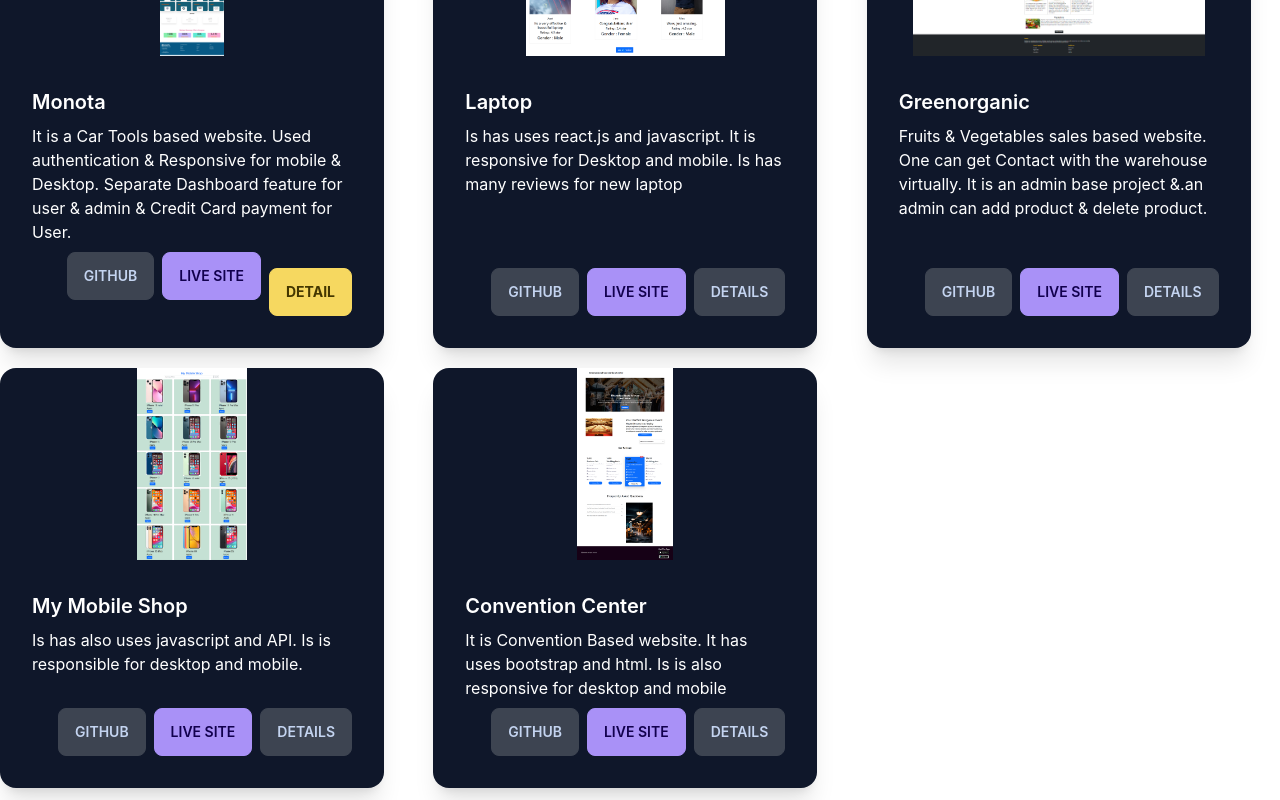
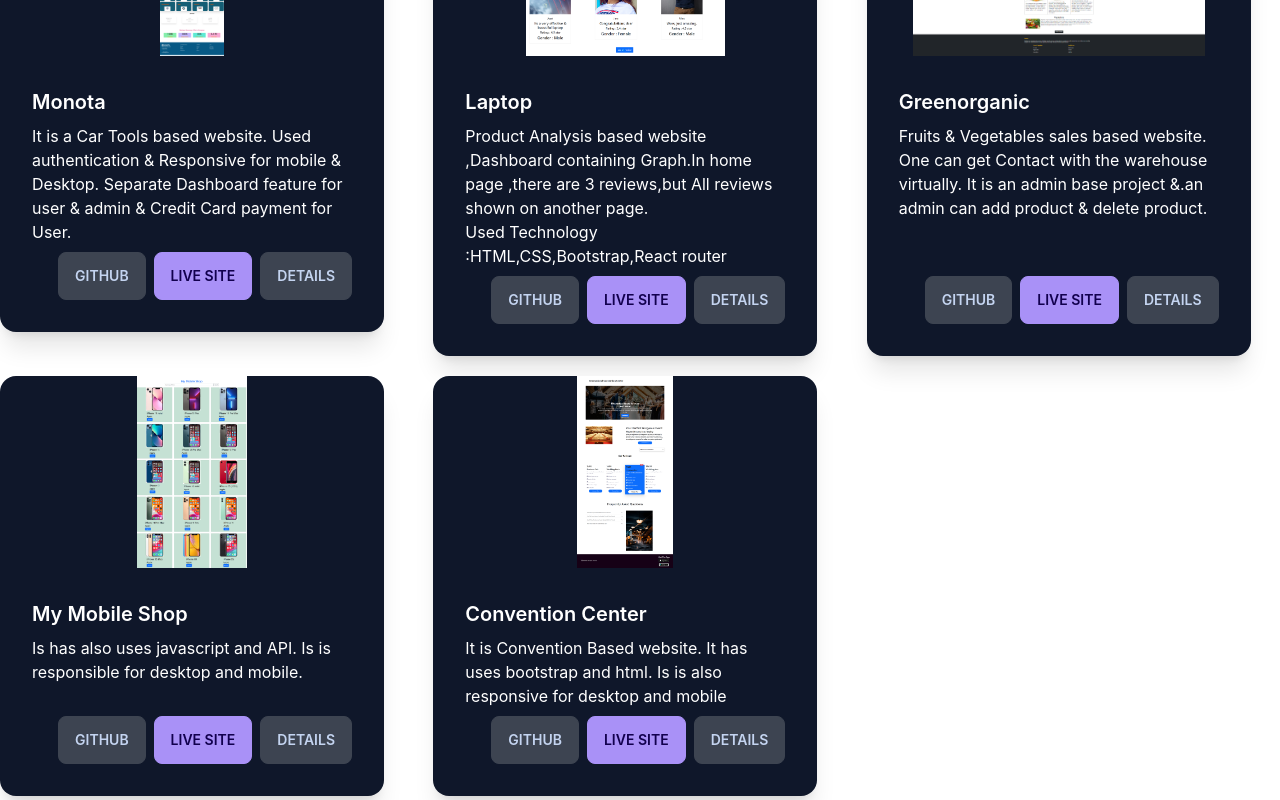
Before and after one commit to payeltilak/my-portfolio, a React (Create React App) app: page / in a window 1280 px wide. Shown: the part 1960-2760 px from the top of the page. Built offline with nearby package versions, Linux system fonts and the light colour scheme.

Commit message:
changes projects

```diff
--- a/src/Portfolio/Card/Card.js
+++ b/src/Portfolio/Card/Card.js
@@ -26,8 +26,8 @@ const Card = () => {
                             <div class="card-actions justify-end">
                                 <a href='https://github.com/payeltilak/monota-website' class="btn btn-black">Github</a>
                                 <a href='https://monota-cd720.web.app/' target='_blank' class="btn btn-primary">Live Site</a>
-
-                                <Link className='btn btn-secondary font-bold mt-4' to={"/monota"}>Detail</Link>
+                                <Link className='btn btn-black font-bold' to="/monota" class="btn btn-black">Details</Link>
+                                {/* <Link className='btn btn-secondary font-bold mt-4' to={"/monota"}>Detail</Link> */}
                             </div>
                         </div>
                     </div>
@@ -38,12 +38,16 @@ const Card = () => {
                     ' src={laptop} alt="Shoes" /></figure>
                     <div class="card-body">
                         <h2 class="card-title text-white">Laptop</h2>
-                        <p className='text-white'>Is has uses react.js and javascript. It is responsive for Desktop and mobile. Is has many reviews for new laptop</p>
+                        <p className='text-white'>Product Analysis based website ,Dashboard containing Graph.In home page ,there are 3 reviews,but All reviews shown on another page. <br />
+                            Used Technology :HTML,CSS,Bootstrap,React router
+
+                        </p>
+
                         <div class="card-actions justify-end">
                             <a href='https://github.com/payeltilak/laptop-shop' class="btn btn-black">Github</a>
                             <a href="https://endearing-toffee-c817a5.netlify.app/home target='_blank' class=" target='_blank' className='btn btn-primary'>Live Site</a>
 
-                            <button class="btn btn-black">Details</button>
+                            <Link className='btn btn-black font-bold' to="/laptop" class="btn btn-black">Details</Link>
                         </div>
                     </div>
                 </div>
@@ -60,7 +64,7 @@ const Card = () => {
                             <a href='https://github.com/payeltilak/greenorganic-website' class="btn btn-black">Github</a>
                             <a href='https://greenorganic-fruits-vegitable.web.app/' target='_blank' class="btn btn-primary">Live Site</a>
 
-                            <button class="btn btn-black">Details</button>
+                            <Link className='btn btn-black font-bold' to="/greenorganic" class="btn btn-black">Details</Link>
                         </div>
                     </div>
                 </div>
@@ -74,7 +78,7 @@ const Card = () => {
                             <a href='https://github.com/payeltilak/phone-hunter-website' class="btn btn-black">Github</a>
                             <a href='https://hungry-edison-e37251.netlify.app/' target='_blank' class="btn btn-primary">Live Site</a>
 
-                            <button class="btn btn-black">Details</button>
+                            <Link className='btn btn-black font-bold' to="/mobile" class="btn btn-black">Details</Link>
                         </div>
                     </div>
                 </div>
@@ -88,7 +92,7 @@ const Card = () => {
                             <a href='https://github.com/payeltilak/convention-center-website' class="btn btn-black">Github</a>
                             <a href='https://gracious-brown-4aa738.netlify.app/' target='_blank' class="btn btn-primary">Live Site</a>
 
-                            <button class="btn btn-black">Details</button>
+                            <Link className='btn btn-black font-bold' to="/convention" class="btn btn-black">Details</Link>
                         </div>
                     </div>
                 </div>
--- a/src/Portfolio/Details/Convention.js
+++ b/src/Portfolio/Details/Convention.js
@@ -3,13 +3,13 @@ import React from 'react';
 const Convention = () => {
     return (
         <div>
-            <div class="card w-96 bg-base-100 shadow-xl">
-                <figure><img src="https: //i.ibb.co/KhjtmJn/Screenshot-2022-06-11-014728.png" alt="Shoes" /></figure>
+            <div class="card w-96 bg-base-100 shadow-xl mx-auto">
+                <figure><img src="https://i.ibb.co/KhjtmJn/Screenshot-2022-06-11-014728.png" alt="Shoes" /></figure>
                 <figure><img src="https://i.ibb.co/BjZn51T/Screenshot-2022-06-11-014745.png" alt="Shoes" /></figure>
                 <figure><img src="https://i.ibb.co/RGFGCLz/Screenshot-2022-06-11-014757.png" alt="Shoes" /></figure>
                 <div class="card-body">
-                    <h2 class="card-title font-bold text-3xl">CONVENTION CENTER</h2>
-                    <p>If a dog chews shoes whose shoes does he choose?</p>
+                    <h2 class="card-title font-bold text-3xl text-orange-700">CONVENTION CENTER</h2>
+                    <p className='font-bold text-1xl'>It is Convention Based website. It has uses bootstrap and html. Is is also responsive for desktop and mobile</p>
                     <div class="card-actions justify-end">
                         <a href='https://github.com/payeltilak/convention-center-website' class="btn btn-black">Github</a>
                         <a href='https://gracious-brown-4aa738.netlify.app/' target='_blank' class="btn btn-primary">Live Site</a>
--- a/src/Portfolio/Details/Greenorganic.js
+++ b/src/Portfolio/Details/Greenorganic.js
@@ -3,13 +3,17 @@ import React from 'react';
 const Greenorganic = () => {
     return (
         <div>
-            <div class="card w-96 bg-base-100 shadow-xl">
+            <div class="card w-96 bg-base-100 shadow-xl mx-auto">
                 <figure><img src="https://i.ibb.co/sP7bNWX/Screenshot-2022-06-11-014034.png" alt="Shoes" /></figure>
                 <figure><img src="https://i.ibb.co/B4sqLwB/Screenshot-2022-06-11-014136.png" alt="Shoes" /></figure>
                 <figure><img src="https://i.ibb.co/Mkw6c0M/Screenshot-2022-06-11-014207.png" alt="Shoes" /></figure>
                 <div class="card-body">
-                    <h2 class="card-title font-bold text-3xl">MOBILE SHOP</h2>
-                    <p>If a dog chews shoes whose shoes does he choose?</p>
+                    <h2 class="card-title font-bold text-3xl text-orange-700">GREENORGANIC</h2>
+                    <p className='font-bold '>
+                        Wirehouse Management based website.<br/> User Authentication,Responsive for mobile,User can add product,delete product,update product. <br/>
+
+                        <h2 className='font-bold text-1xl text-sky-600'>Used Technology :HTML5,CSS3,Daisy Ui,react router,Node,Express,Firebase,Heroku,Github</h2>
+                   </p>
                     <div class="card-actions justify-end">
                         <a href='https://github.com/payeltilak/greenorganic-website' class="btn btn-black">Github</a>
                         <a href='https://greenorganic-fruits-vegitable.web.app/' target='_blank' class="btn btn-primary">Live Site</a>
--- a/src/Portfolio/Details/Laptop.js
+++ b/src/Portfolio/Details/Laptop.js
@@ -3,13 +3,14 @@ import React from 'react';
 const Laptop = () => {
     return (
         <div>
-            <div class="card w-96 bg-base-100 shadow-xl">
+            <div class="card w-96 bg-base-100 shadow-xl mx-auto">
                 <figure><img src="https://i.ibb.co/rdRQ3tw/Screenshot-2022-06-11-014404.png" alt="Shoes" /></figure>
                 <figure><img src="https://i.ibb.co/H43Hgs9/Screenshot-2022-06-11-014420.png" alt="Shoes" /></figure>
                 <figure><img src="https://i.ibb.co/rcPg1d5/Screenshot-2022-06-11-014458.png" alt="Shoes" /></figure>
                 <div class="card-body">
-                    <h2 class="card-title font-bold text-3xl">LAPTOP</h2>
-                    <p>If a dog chews shoes whose shoes does he choose?</p>
+                    <h2 class="card-title font-bold text-3xl text-orange-700">Product Analysis</h2>
+                    <p className='font-bold text-1xl font-bold text-1xl text-sky-600 '>Product Analysis based website.Dashboard containing Graph.In home page ,there are 3 reviews,but All reviews shown on another page.
+                        Used Technology :HTML,CSS,Bootstrap,React router</p>
                     <div class="card-actions justify-end">
                         <a href='https://github.com/payeltilak/laptop-shop' class="btn btn-black">Github</a>
                         <a href="https://endearing-toffee-c817a5.netlify.app/home target='_blank' class=" target='_blank' className='btn btn-primary'>Live Site</a>
--- a/src/Portfolio/Details/Mobile.js
+++ b/src/Portfolio/Details/Mobile.js
@@ -3,13 +3,13 @@ import React from 'react';
 const Mobile = () => {
     return (
         <div>
-            <div class="card w-96 bg-base-100 shadow-xl">
+            <div class="card w-96 bg-base-100 shadow-xl mx-auto">
                 <figure><img src="https://i.ibb.co/ynjL2yd/Screenshot-2022-06-11-014553.png" alt="Shoes" /></figure>
                 <figure><img src="https://i.ibb.co/b5HGcz8/Screenshot-2022-06-11-014619.png" alt="Shoes" /></figure>
                 <figure><img src="https://i.ibb.co/vVCX5yh/Screenshot-2022-06-11-014653.png" alt="Shoes" /></figure>
                 <div class="card-body">
-                    <h2 class="card-title font-bold text-3xl">MOBILE SHOP</h2>
-                    <p>If a dog chews shoes whose shoes does he choose?</p>
+                    <h2 class="card-title font-bold text-3xl text-orange-700">MOBILE SHOP</h2>
+                    <p className='font-bold text-1xl text-sky-600'>Is has also uses javascript and API. Is is responsible for desktop and mobile.</p>
                     <div class="card-actions justify-end">
                         <a href='https://github.com/payeltilak/phone-hunter-website' class="btn btn-black">Github</a>
                         <a href='https://hungry-edison-e37251.netlify.app/' target='_blank' class="btn btn-primary">Live Site</a>
```
Also changed, not shown: src/Portfolio/Details/Monota.js (+6 -4 lines).
